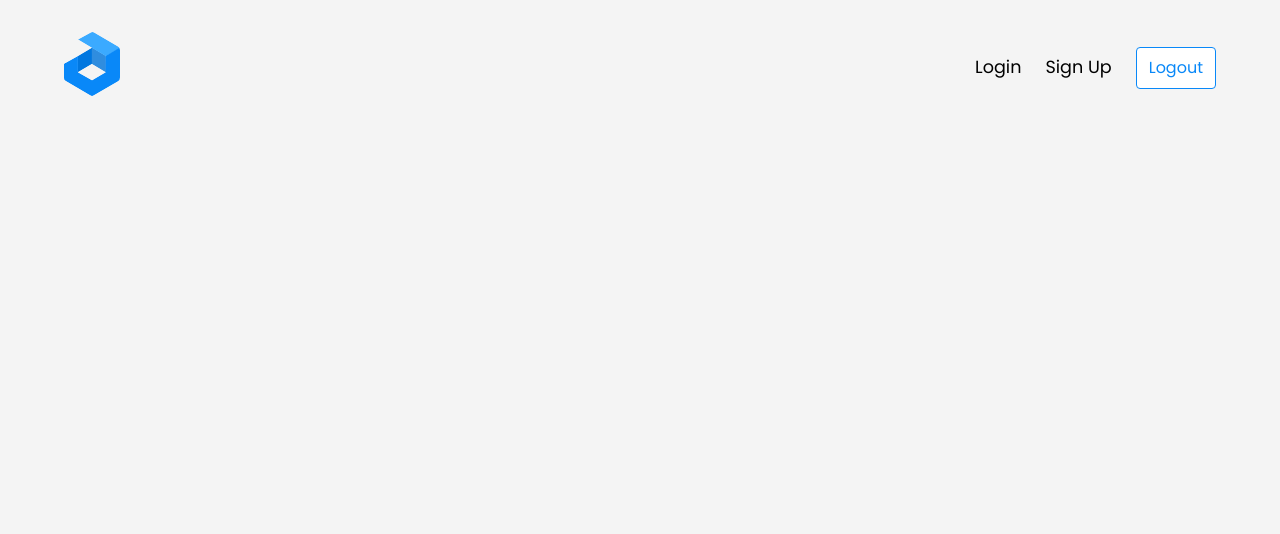
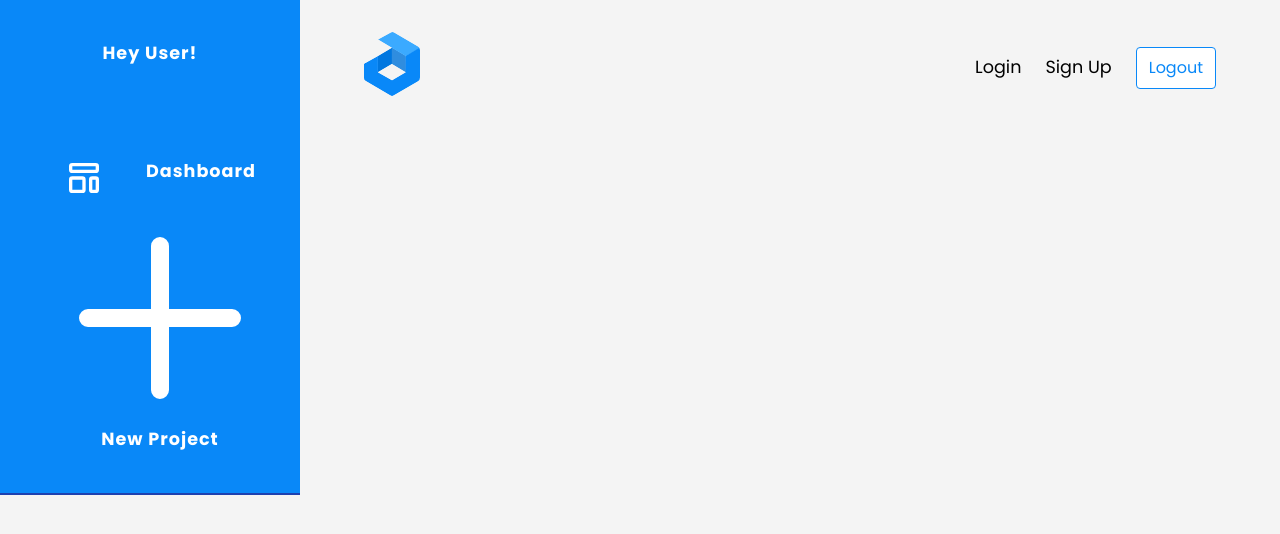
Before and after one commit to betaluis/project-management-app, a React (Create React App) app: page / in a window 1280 px wide. Shown: the top 534 px of the page. Built offline with nearby package versions, Linux system fonts and the light colour scheme; no server answers.

Commit message:
Added the sidebar component and almost done with it. Still need to finish some styles for it.

```diff
--- a/src/App.js
+++ b/src/App.js
@@ -2,6 +2,7 @@ import { BrowserRouter, Switch, Route } from 'react-router-dom';
 
 // Components
 import Navbar from './components/navbar/Navbar';
+import Sidebar from './components/sidebar/Sidebar';
 
 // Pages
 import Dashboard from './pages/dashboard/Dashboard'
@@ -14,6 +15,7 @@ function App() {
   return (
     <div className="App flex">
       <BrowserRouter>
+        <Sidebar />
         <div className='flex-grow py-0 px-16'>
           <Switch>
             <Navbar />
```
Also changed, not shown: src/assets/add.svg (added), src/assets/dashboard.svg (added).
